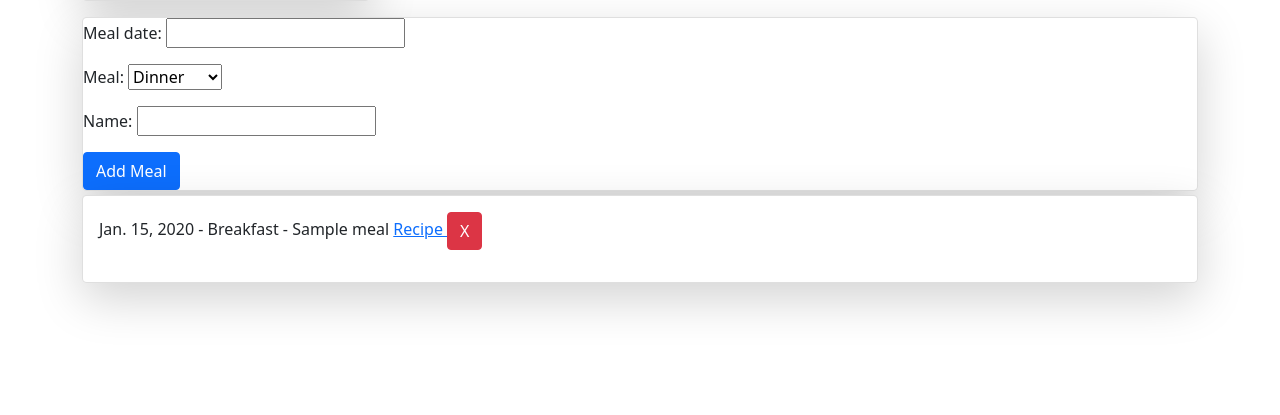
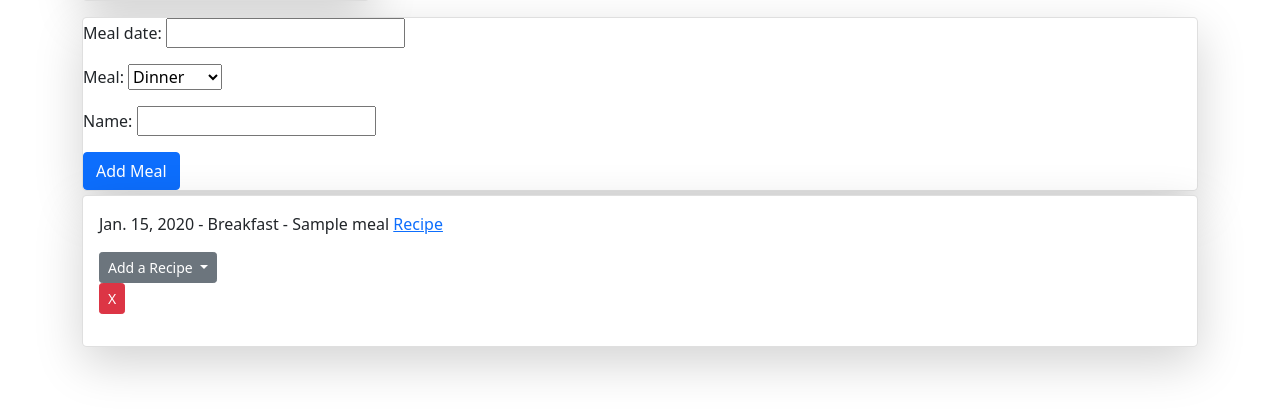
Before and after one commit to wingsforsophia/Django-Meal-Planner, a Django app: page /plans/1/ in a window 1280 px wide. Shown: the part 303-718 px from the top of the page. Run offline with Django 3.2, Linux system fonts and the light colour scheme; tables that the repository leaves empty hold one stand-in row (values such as "Sample post"); some libraries are stand-ins or nearby versions.

Commit message:
pass all recipes to the plan detail page

```diff
--- a/main_app/templates/plans/detail.html
+++ b/main_app/templates/plans/detail.html
@@ -28,13 +28,26 @@
     {% if meal.recipe.count %}
      {% for recipe in meal.recipe.all %}
       <a href="{% url 'recipes_detail' recipe.id  %}">Recipe </a>
-
-
-
     {% endfor %}
     {% endif %}
 
-    <a href="{% url 'meal_delete' plan.id meal.id %}" class="btn btn-danger"> X </a></p>
+    <div class="dropdown">
+  <button class="btn btn-secondary btn-sm dropdown-toggle" type="button" id="dropdownMenuButton" data-bs-toggle="dropdown" aria-expanded="false">
+    Add a Recipe
+  </button>
+  <ul class="dropdown-menu" aria-labelledby="dropdownMenuButton">
+
+    <li><a class="dropdown-item" href="#">Action</a></li>
+    <li><a class="dropdown-item" href="#">Another action</a></li>
+    <li><a class="dropdown-item" href="#">Something else here</a></li>
+
+
+  </ul>
+</div>
+
+
+    <a href="{% url 'meal_delete' plan.id meal.id %}" class="btn btn-sm btn-danger"> X </a></p>
+
      {% endfor %}
   </div>
 </div>
--- a/main_app/views.py
+++ b/main_app/views.py
@@ -15,8 +15,9 @@ def plans_index(request):
 
 def plans_detail(request, plan_id):
   plan = Plan.objects.get(id=plan_id)
+  recipes = Recipe.objects.all()
   meal_form = MealForm()
-  return render(request, 'plans/detail.html', { 'plan': plan, 'meal_form': meal_form })
+  return render(request, 'plans/detail.html', { 'plan': plan, 'recipes': recipes, 'meal_form': meal_form })
 
 def add_meal(request, plan_id):
   form = MealForm(request.POST)
```
